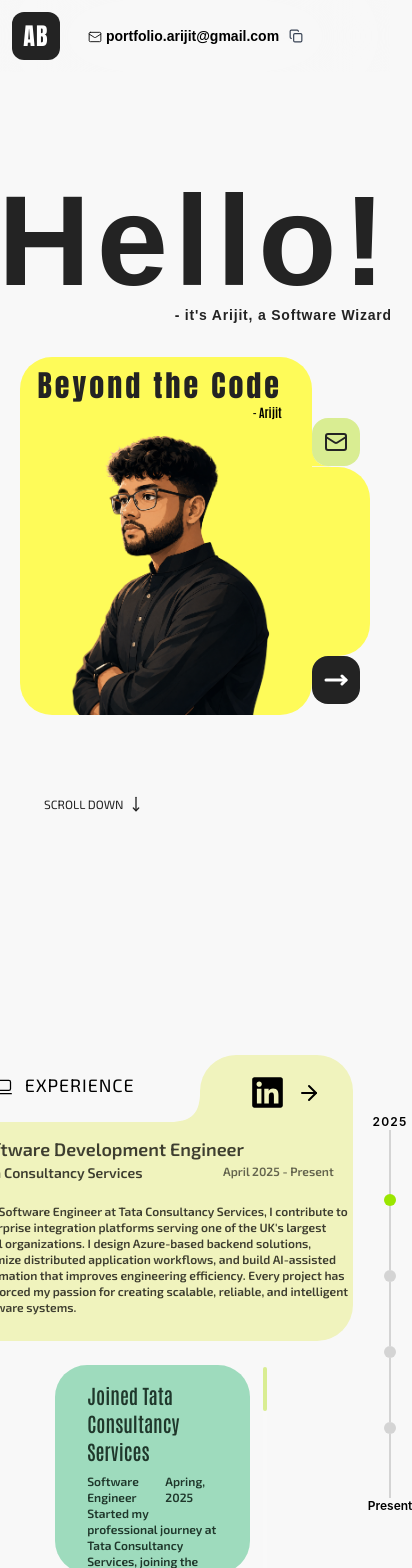
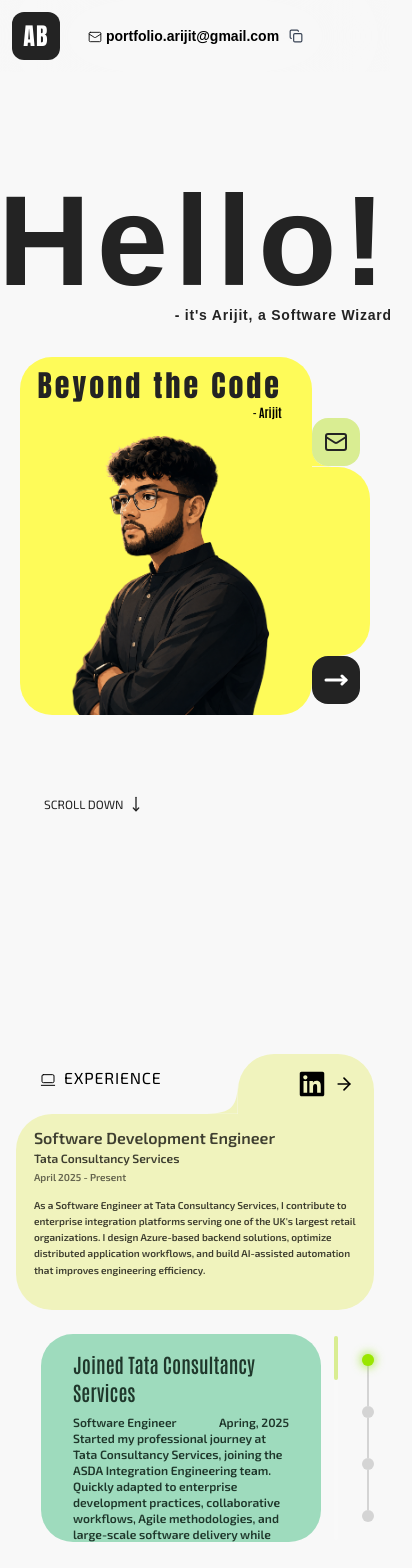
Before and after one commit to Arijit15122002/Portfolio_Arijit, a React (Vite) app: page / in a window 390 px wide. Shown: the top 1568 px of the page, 412 px wide, since content can reach past the window. Built offline with nearby package versions, Linux system fonts and the light colour scheme; a web font is replaced by a local one.

Commit message:
Experience upgraded

```diff
--- a/src/App.css
+++ b/src/App.css
@@ -75,3 +75,8 @@
   background: #d9ed92;
   border-radius: 999px;
 }
+
+.section-height {
+  height: 100svh; /* modern browsers, live constant */
+  height: var(--app-height, 100vh); /* fallback for older browsers */
+}
--- a/src/App.jsx
+++ b/src/App.jsx
@@ -9,11 +9,35 @@
 
 function App() {
   const [activeSection, setActiveSection] = useState("home");
-  const sectionsRef = useRef(["home", "experience", "work", "about", "lets-talk"]);
+  const sectionsRef = useRef([
+    "home",
+    "experience",
+    "work",
+    "about",
+    "lets-talk",
+  ]);
   const currentIndexRef = useRef(0);
   const scrollLockRef = useRef(false);
   const wheelIdleTimerRef = useRef(null);
   const swiperHoveredRef = useRef(false);
+
+  // In App.jsx, run once on mount
+  useEffect(() => {
+    const setVH = () => {
+      document.documentElement.style.setProperty(
+        "--app-height",
+        `${window.innerHeight}px`,
+      );
+    };
+
+    setVH(); // set once on load
+
+    // Only recompute on real orientation changes, NOT on every resize
+    // (mobile fires resize events when the URL bar shows/hides too —
+    // we deliberately ignore those)
+    window.addEventListener("orientationchange", setVH);
+    return () => window.removeEventListener("orientationchange", setVH);
+  }, []);
 
   // Synchronous setter (a ref updates instantly, unlike state which batches)
   const setSwiperHovered = (val) => {
@@ -39,7 +63,7 @@
           if (idx !== -1) currentIndexRef.current = idx;
         }
       },
-      { threshold: [0.2, 0.4, 0.6, 0.8] }
+      { threshold: [0.2, 0.4, 0.6, 0.8] },
     );
 
     sectionEls.forEach((section) => observer.observe(section));
--- a/src/components/about/About.jsx
+++ b/src/components/about/About.jsx
@@ -2,7 +2,7 @@
 
 export default function About() {
   return (
-    <div className="pt-20 h-[100dvh]">
+    <div className="pt-20 h-sccreen section-height">
       About
     </div>
   )
--- a/src/components/experience/Experience.jsx
+++ b/src/components/experience/Experience.jsx
@@ -1,20 +1,98 @@
+import { useRef, useState, useLayoutEffect } from "react";
 import { ArrowRightIcon, Laptop2 } from "lucide-react";
 import { FaLinkedin } from "react-icons/fa";
 import { Swiper, SwiperSlide } from "swiper/react";
 import { Mousewheel, Scrollbar } from "swiper/modules";
+import { motion } from "framer-motion";
 
 import "swiper/css";
 import "swiper/css/mousewheel";
 import "swiper/css/scrollbar";
 import { Slide1, Slide2, Slide3, Slide4 } from "./Slides";
 
+const SLIDE_COUNT = 4;
+
+/** Tracks the active Swiper slide and animates a glowing dot along the track */
+function SlideIndicator({ activeIndex, total, onDotClick }) {
+  const containerRef = useRef(null);
+  const dotRefs = useRef([]);
+  const [dotTop, setDotTop] = useState(0);
+  const [ready, setReady] = useState(false);
+
+  useLayoutEffect(() => {
+    const measure = () => {
+      const container = containerRef.current;
+      const target = dotRefs.current[activeIndex];
+      if (!container || !target) return;
+
+      const containerRect = container.getBoundingClientRect();
+      const targetRect = target.getBoundingClientRect();
+      const top = targetRect.top - containerRect.top + targetRect.height / 2;
+
+      setDotTop(top);
+      setReady(true);
+    };
+
+    measure();
+    window.addEventListener("resize", measure);
+    return () => window.removeEventListener("resize", measure);
+  }, [activeIndex, total]);
+
+  return (
+    <div ref={containerRef} className="relative flex flex-col items-center">
+      {Array.from({ length: total }).map((_, i) => (
+        <div key={i} className="flex flex-col items-center">
+          {i !== 0 && <div className="w-[2px] h-10 sm:h-16 bg-neutral-300" />}
+          <button
+            type="button"
+            aria-label={`Go to slide ${i + 1}`}
+            onClick={() => onDotClick?.(i)}
+            ref={(el) => (dotRefs.current[i] = el)}
+            className={`w-3 h-3 rounded-full transition-colors duration-300 cursor-pointer ${
+              i === activeIndex ? "bg-lime-400/30" : "bg-neutral-300"
+            }`}
+          />
+        </div>
+      ))}
+
+      {/* Floating dot that glides to the active stop */}
+      {ready && (
+        <motion.div
+          className="absolute left-1/2 w-3 h-3 rounded-full bg-lime-400 pointer-events-none"
+          style={{
+            marginLeft: "-6px",
+            boxShadow: "0 0 8px 2px rgba(163, 230, 53, 0.7)",
+          }}
+          animate={{ top: dotTop - 6 }}
+          transition={{ type: "spring", stiffness: 260, damping: 24 }}
+        />
+      )}
+
+      {/* Ripple pulse on change */}
+      {ready && (
+        <motion.div
+          key={activeIndex}
+          className="absolute left-1/2 w-3 h-3 rounded-full bg-lime-400 pointer-events-none"
+          style={{ marginLeft: "-6px", top: dotTop - 6 }}
+          initial={{ scale: 1, opacity: 0.6 }}
+          animate={{ scale: 2.2, opacity: 0 }}
+          transition={{ duration: 0.6, ease: "easeOut" }}
+        />
+      )}
+    </div>
+  );
+}
+
 export default function Experience({ setSwiperHovered }) {
+  const [activeIndex, setActiveIndex] = useState(0);
+  const swiperRef = useRef(null);
+
   return (
-    <section className="min-h-screen w-full pt-24 px-5 md:px-10 flex flex-row items-center justify-center gap-10">
+    <section className="w-full h-[100svh] pt-16 sm:pt-20 md:pt-24 px-4 sm:px-6 md:px-10 flex flex-col md:flex-row items-center justify-center gap-8 md:gap-10">
       {/* Left Card */}
-      <div className="w-full h-auto flex flex-col md:flex-row items-center gap-6">
-        <div>
-          <div className="relative min-w-[400px] max-w-[420px] aspect-[420/300]">
+      <div className="w-full flex flex-col md:flex-row items-center gap-6">
+        <div className="w-full flex justify-center md:block md:w-auto">
+          <div className="relative w-full max-w-[420px] md:min-w-[400px] aspect-[420/300]">
             {/* Right Shape */}
             <div
               className="absolute bg-[#f0f3bd]"
@@ -26,7 +104,6 @@
                 borderRadius: "36px 36px 36px 0",
               }}
             />
-
             {/* Left Shape */}
             <div
               className="absolute bg-[#f0f3bd]"
@@ -38,64 +115,62 @@
                 borderRadius: "36px 0 0 36px",
               }}
             />
-
             {/* Bridge */}
             <svg
               className="absolute pointer-events-none"
-              style={{
-                left: "53.33%",
-                top: "11.33%",
-                width: "8.57%",
-                height: "12%",
-              }}
+              style={{ left: "53.33%", top: "11.33%", width: "8.57%", height: "12%" }}
               viewBox="-36 0 36 36"
               preserveAspectRatio="none"
             >
               <path d="M 0 0 C 0 27 -7.2 36 -36 36 H 0 Z" fill="#f0f3bd" />
             </svg>
 
-            <div className="absolute top-0 left-0 px-10 py-4 flex flex-row items-center gap-3">
-              {/* <img src="/freelancer.png" alt="" className="h-10 w-10"/> */}
-              <Laptop2 className="h-5 w-5 mt-1" strokeWidth={1.5} />
-              <div className="text-lg exo tracking-wider">EXPERIENCE</div>
+            <div className="absolute top-0 left-0 px-6 sm:px-8 md:px-10 py-3 sm:py-4 flex flex-row items-center gap-2 sm:gap-3">
+              <Laptop2 className="h-4 w-4 sm:h-5 sm:w-5 mt-1" strokeWidth={1.5} />
+              <div className="text-base sm:text-lg exo tracking-wider">EXPERIENCE</div>
             </div>
 
-            <a href="https://www.linkedin.com/in/biswas2002/" target="_blank">
-              <div className="absolute right-0 top-0 flex flex-row items-center gap-3 px-8 py-5">
-                <FaLinkedin size={35} />
-                <ArrowRightIcon size={24} />
+            <a href="https://www.linkedin.com/in/biswas2002/" target="_blank" rel="noreferrer">
+              <div className="absolute right-0 top-0 flex flex-row items-center gap-2 sm:gap-3 px-5 sm:px-6 md:px-8 py-4 sm:py-5">
+                <FaLinkedin size={28} className="sm:hidden" />
+                <FaLinkedin size={35} className="hidden sm:block" />
+                <ArrowRightIcon size={20} className="sm:hidden" />
+                <ArrowRightIcon size={24} className="hidden sm:block" />
               </div>
             </a>
 
-            <div className="absolute top-[28%] left-[5%] font-semibold text-[#3e3e30] exo">
-              <div className="text-lg">Software Development Engineer</div>
-              <div className="flex flex-row justify-between">
-                <div className="text-sm">Tata Consultancy Services</div>
-                <div className="text-xs pr-[5%] text-[#64644e]">
+            <div className="absolute top-[28%] left-[5%] right-[5%] font-semibold text-[#3e3e30] exo">
+              <div className="text-base sm:text-sm md:text-md lg:text-lg">Software Development Engineer</div>
+              <div className="flex flex-col sm:flex-row sm:justify-between gap-1 sm:gap-0">
+                <div className="text-xs sm:text-sm">Tata Consultancy Services</div>
+                <div className="text-[10px] sm:text-xs sm:pr-[5%] text-[#64644e]">
                   April 2025 - Present
                 </div>
               </div>
-              <div className="text-xs mt-5">
+              <div className="text-[10px] sm:text-xs mt-3 sm:mt-5 leading-relaxed">
                 As a Software Engineer at Tata Consultancy Services, I
                 contribute to enterprise integration platforms serving one of
                 the UK's largest retail organizations. I design Azure-based
                 backend solutions, optimize distributed application workflows,
                 and build AI-assisted automation that improves engineering
-                efficiency. Every project has reinforced my passion for creating
-                scalable, reliable, and intelligent software systems.
+                efficiency.
               </div>
             </div>
           </div>
         </div>
 
+        {/* Carousel + its own indicator, side by side, mobile only */}
+        <div className="flex md:hidden w-full items-center justify-center gap-4">
           <div
-          className="flex md:hidden h-52 w-[70%] max-w-[500px] rounded-xl"
+            className="h-52 w-full max-w-[500px] rounded-xl"
             onMouseEnter={() => setSwiperHovered(true)}
             onMouseLeave={() => setSwiperHovered(false)}
             onTouchStart={() => setSwiperHovered(true)}
             onTouchEnd={() => setSwiperHovered(false)}
           >
             <Swiper
+              onSwiper={(instance) => (swiperRef.current = instance)}
+              onSlideChange={(instance) => setActiveIndex(instance.activeIndex)}
               direction="vertical"
               slidesPerView={1}
               spaceBetween={40}
@@ -114,57 +189,32 @@
               longSwipes={false}
               shortSwipes={true}
               followFinger={false}
-            scrollbar={{
-              draggable: true,
-              hide: false,
-            }}
+              scrollbar={{ draggable: true, hide: false }}
               className="w-full h-full"
             >
-            <SwiperSlide className="">
-              <Slide1 />
-            </SwiperSlide>
+              <SwiperSlide><Slide1 /></SwiperSlide>
+              <SwiperSlide><Slide2 /></SwiperSlide>
+              <SwiperSlide><Slide3 /></SwiperSlide>
+              <SwiperSlide><Slide4 /></SwiperSlide>
+            </Swiper>
+          </div>
 
-            <SwiperSlide>
-              <Slide2/>
-            </SwiperSlide>
-
-            <SwiperSlide>
-              <Slide3 />
-            </SwiperSlide>
-
-            <SwiperSlide>
-              <Slide4 />
-            </SwiperSlide>
-          </Swiper>
+          <SlideIndicator
+            activeIndex={activeIndex}
+            total={SLIDE_COUNT}
+            onDotClick={(i) => swiperRef.current?.slideTo(i)}
+          />
         </div>
       </div>
 
-      {/* Right Card */}
-      <div className="w-auto flex flex-row items-center">
-        <div className="hidden md:flex h-52 w-[70%] min-w-[250px] max-w-[500px] bg-[#232323]"></div>
-        <div className="flex flex-col items-center">
-          <span className="text-xs font-semibold tracking-widest">2025</span>
-
-          <div className="w-[2px] h-16 bg-neutral-300" />
-
-          <div className="w-3 h-3 rounded-full bg-lime-400" />
-
-          <div className="w-[2px] h-16 bg-neutral-300" />
-
-          <div className="w-3 h-3 rounded-full bg-neutral-300" />
-
-          <div className="w-[2px] h-16 bg-neutral-300" />
-
-          <div className="w-3 h-3 rounded-full bg-neutral-300" />
-
-          <div className="w-[2px] h-16 bg-neutral-300" />
-
-          <div className="w-3 h-3 rounded-full bg-neutral-300" />
-
-          <div className="w-[2px] h-16 bg-neutral-300" />
-
-          <span className="text-xs font-semibold">Present</span>
-        </div>
+      {/* Right Card — desktop only, same swiper synced indicator */}
+      <div className="hidden md:flex w-auto flex-row items-center">
+        <div className="h-52 w-[70%] min-w-[250px] max-w-[500px] bg-[#232323]" />
+        <SlideIndicator
+          activeIndex={activeIndex}
+          total={SLIDE_COUNT}
+          onDotClick={(i) => swiperRef.current?.slideTo(i)}
+        />
       </div>
     </section>
   );
--- a/src/components/landingPage/Home.jsx
+++ b/src/components/landingPage/Home.jsx
@@ -40,7 +40,7 @@
   }, [isInView, cardControls, imageControls]);
 
   return (
-    <div ref={cardRef} className="pt-20 px-5 md:px-10 w-full h-[100dvh] flex items-center justify-center overflow-x-hidden">
+    <div ref={cardRef} className="pt-20 px-5 md:px-10 w-full h-[100svh] flex items-center justify-center overflow-x-hidden">
       <div className="w-full md:w-[90%] flex flex-col sm:flex-row items-center justify-center gap-8 md:gap-6">
         <div className="w-full h-full flex flex-col gap-18 items-center justify-center text-[#232323]">
           <div className="flex flex-col items-end tracking-wider">
```
Lines whose indentation alone changed are shown as unchanged.
